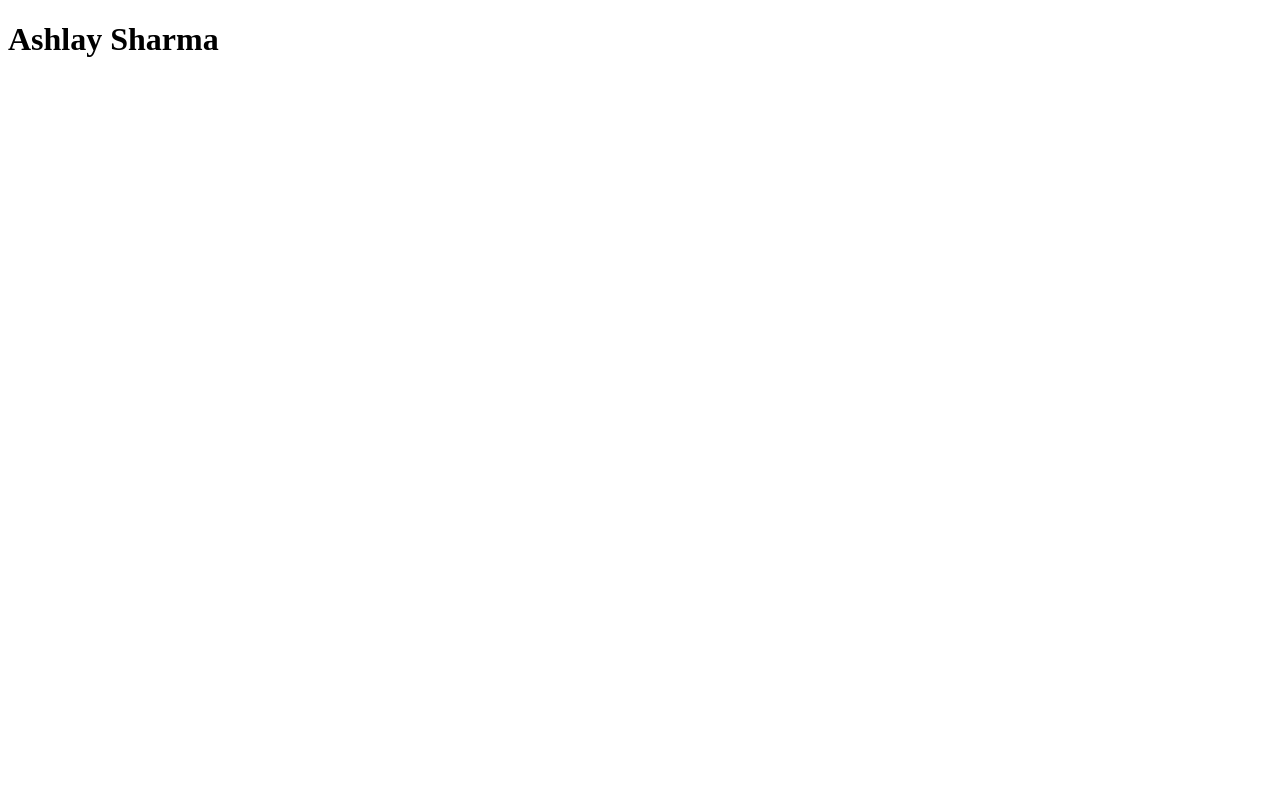
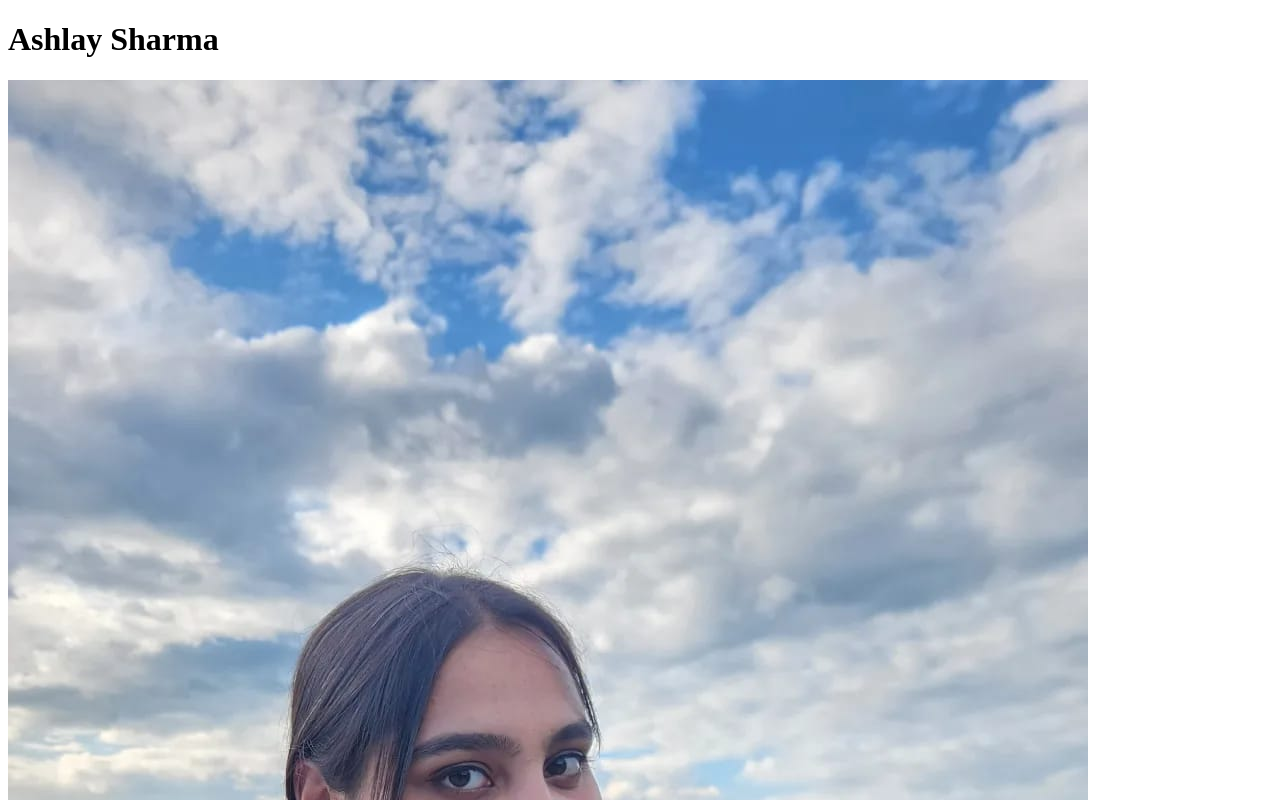
Before and after one commit to ashl0024/mtm6201-week1, a plain HTML site: page index.html in a window 1280 px wide. Shown: the top 800 px of the page. Drawn offline with Linux system fonts and the light colour scheme.

Commit message:
making image folder and adding an image

```diff
--- a/index.html
+++ b/index.html
@@ -7,6 +7,7 @@
 </head>
 <body>
     <h1>Ashlay Sharma</h1>
+    <img src="images/my_photo.jpg" alt="professional my_photo">
 
 </body>
 </html>
```
Also changed, not shown: images/my_photo.jpg (added).
